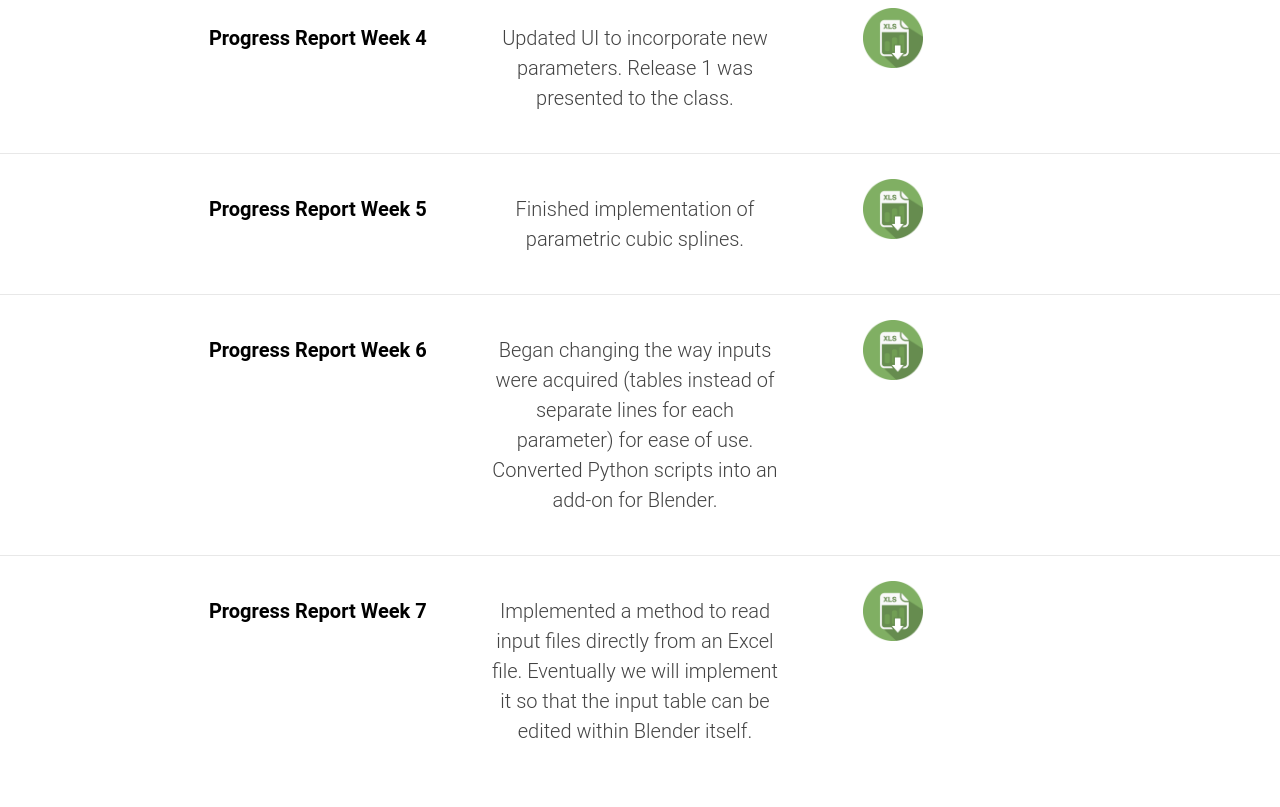
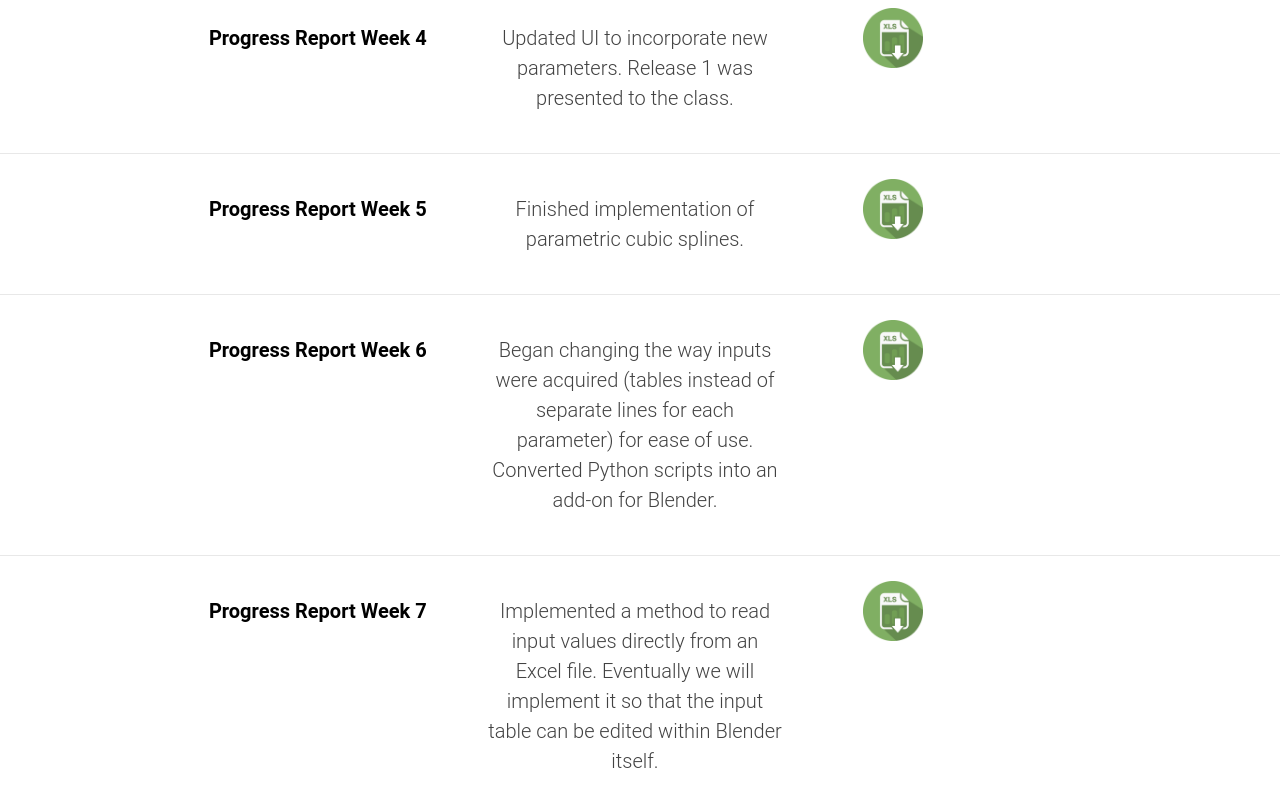
Before and after one commit to team4cecs491/team4cecs491.github.io, a plain HTML site: page updates.html in a window 1280 px wide. Shown: the part 809-1616 px from the top of the page. Drawn offline with nearby package versions, Linux system fonts and the light colour scheme; a script that the page names is missing.

Commit message:
Week 7 Report

```diff
--- a/updates.html
+++ b/updates.html
@@ -159,7 +159,7 @@
                 </div>
               </div>
               <div class="w-col w-col-6">
-                <p class="list-paragraph">Implemented a method to read input files directly from an Excel file. Eventually we will implement it so that the input table can be edited within Blender itself.</p>
+                <p class="list-paragraph">Implemented a method to read input values directly from an Excel file. Eventually we will implement it so that the input table can be edited within Blender itself.</p>
               </div>
             </div>
           </div>
```
